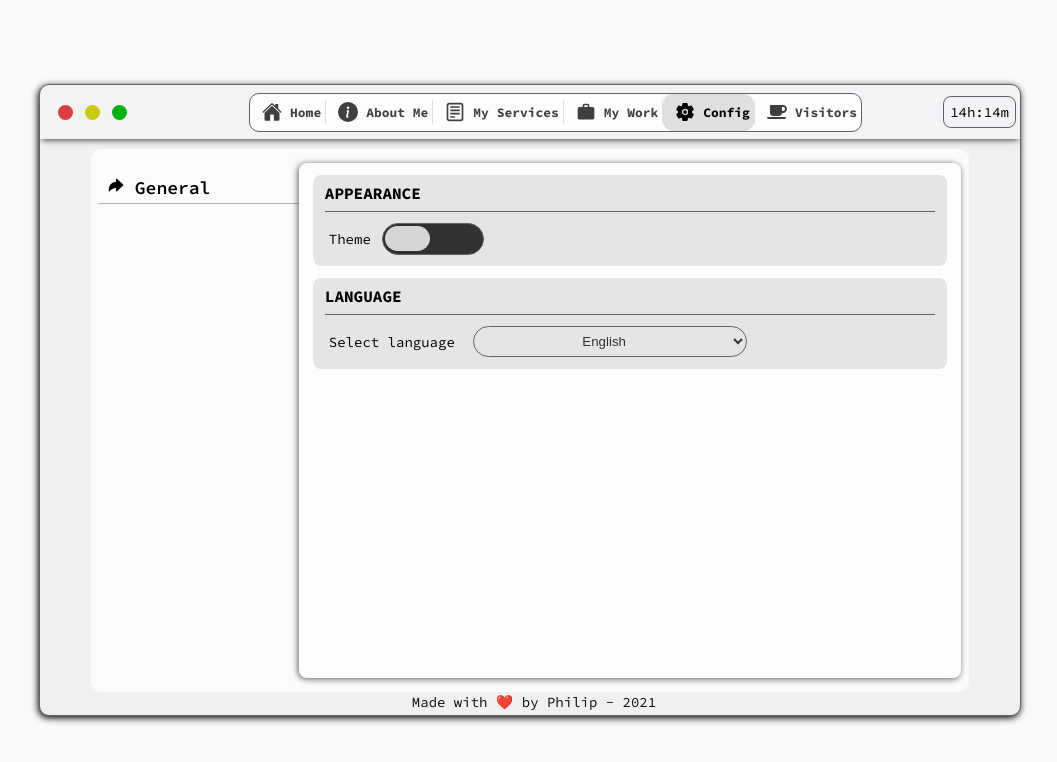
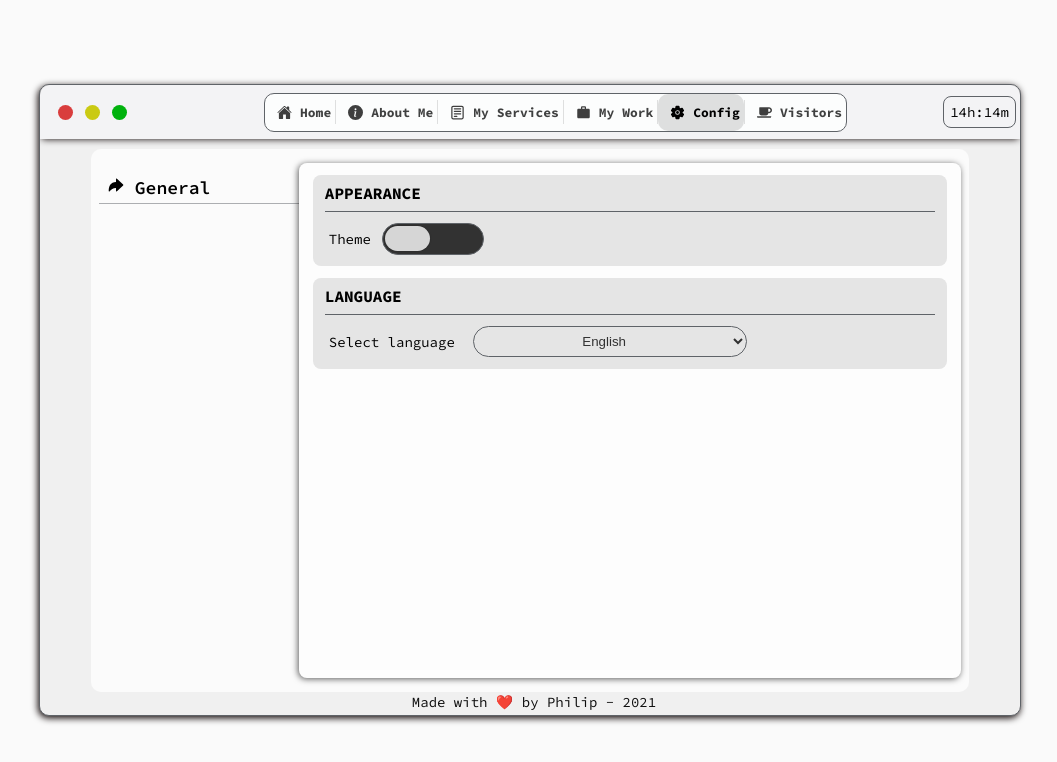
Before and after one commit to felipey2010/portfolio-2021, a React (Create React App) app: page /settings in a window 1280 px wide. Shown: the top 762 px of the page, without its empty margins (110-1167 px from the left). Built offline with nearby package versions, Linux system fonts and the light colour scheme.

Commit message:
fixed inner scroll

```diff
--- a/src/styles/global.css
+++ b/src/styles/global.css
@@ -241,6 +241,7 @@ body {
   font-size: var(--font-size-medium);
   margin-left: 8px;
   max-width: 200px;
+  overflow-y: auto;
 }
 
 .left-page-desktop {
@@ -283,6 +284,25 @@ body {
 }
 
 .right-page-container::-webkit-scrollbar-thumb:hover {
+  background: var(--scrollbar-thumb-hover);
+}
+
+/* Left page scrollbar */
+.left-page-container::-webkit-scrollbar {
+  display: none;
+}
+
+.left-page-container::-webkit-scrollbar-track {
+  background: var(--scrollbar-trackbar);
+  border-radius: 0 6px 6px 0;
+}
+
+.left-page-container::-webkit-scrollbar-thumb {
+  background: var(--scrollbar-thumb);
+  border-radius: 0 6px 6px 0;
+}
+
+.left-page-container::-webkit-scrollbar-thumb:hover {
   background: var(--scrollbar-thumb-hover);
 }
 
--- a/src/styles/navbar.css
+++ b/src/styles/navbar.css
@@ -47,8 +47,8 @@
 }
 
 .nav-icons {
-  height: 20px;
-  width: 20px;
+  height: 15px;
+  width: 15px;
   margin: 8px;
 }
 
```
